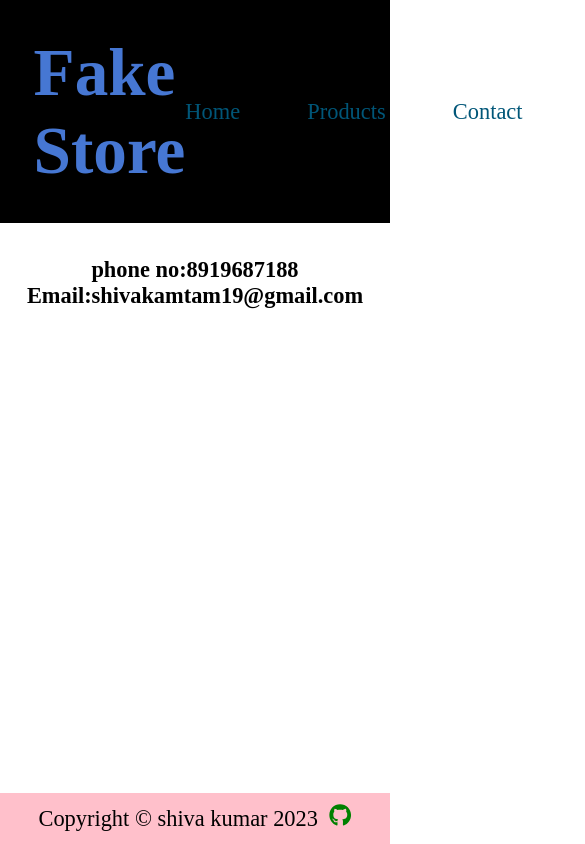
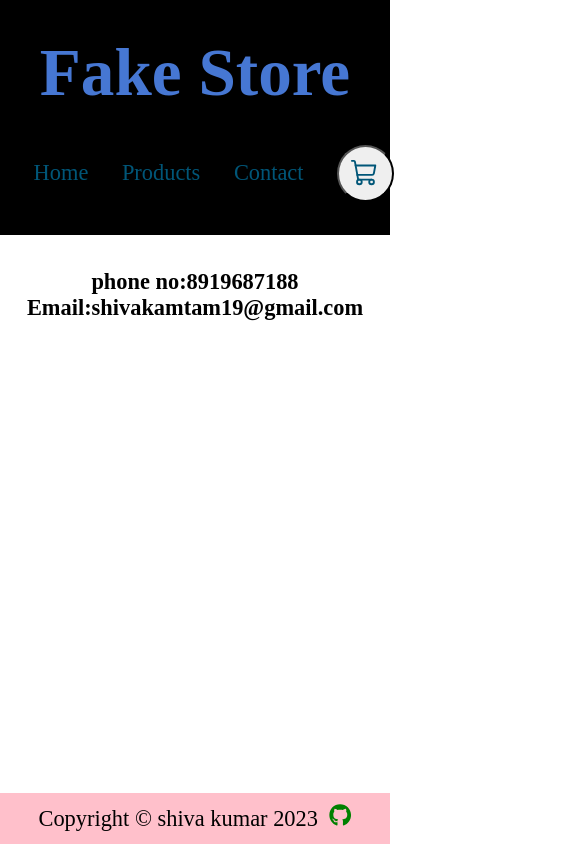
Before and after one commit to Shivuduu19/shopping-cart, a React (Vite) app: page /contact in a window 390 px wide. Shown: the top 844 px of the page, 585 px wide, since content can reach past the window. Built offline with nearby package versions, Linux system fonts and the light colour scheme.

Commit message:
add responsiveness

```diff
--- a/src/components/Header.jsx
+++ b/src/components/Header.jsx
@@ -33,12 +33,19 @@ const Header = () => {
 };
 const HeaderWrapper = styled.header`
   background-color: #000;
+  width: 100%;
 `;
 const Container = styled.div`
   display: flex;
   justify-content: space-between;
   align-items: center;
   padding: 3rem;
+  width: 100%;
+  margin: 0 auto;
+  @media (max-width: 768px) {
+    flex-direction: column;
+    gap: 3rem;
+  }
 `;
 const LogoName = styled.h1`
   color: #4677d3;
@@ -50,6 +57,10 @@ const Navbar = styled.nav`
   align-content: center;
   gap: 6rem;
   font-size: 2rem;
+  @media (max-width: 480px) {
+    width: 100%;
+    gap: 3rem;
+  }
 `;
 const NavbarLink = styled(Link)`
   display: flex;
--- a/src/pages/Home.jsx
+++ b/src/pages/Home.jsx
@@ -26,6 +26,9 @@ const HomeWrapper = styled.div`
   padding: 2rem;
   gap: 2rem;
   background-color: #00ff55;
+  @media (max-width: 460px) {
+    flex-direction: column;
+  }
 `;
 const fadein = keyframes`
   0%{
@@ -37,7 +40,12 @@ const fadein = keyframes`
     `;
 const Image = styled.img`
   width: 40rem;
+  border-radius: 50px;
   animation: 2s ease ${fadein};
+  @media (max-width: 460px) {
+    /* display: none; */
+    width: 100%;
+  }
 `;
 const HomeInfo = styled.div`
   display: flex;
@@ -45,17 +53,30 @@ const HomeInfo = styled.div`
   align-items: center;
   flex-direction: column;
   animation: 2s ${fadein} ease;
+  @media (max-width: 1024px) {
+    align-items: center;
+  }
 `;
 const IntroInfo = styled.div`
   color: #1c0adc;
   font-weight: bold;
   font-size: 2rem;
+  text-align: center;
   text-transform: uppercase;
+  @media (max-width: 460px) {
+    font-size: 1.5rem;
+  }
 `;
 const IntoBigger = styled.div`
   color: bisque;
   font-size: 4rem;
   font-weight: bold;
+  @media (max-width: 1024px) {
+    text-align: center;
+  }
+  @media (max-width: 460px) {
+    font-size: 3rem;
+  }
 `;
 const Button = styled.button`
   background-color: #000;
--- a/src/pages/products/ProductCard.jsx
+++ b/src/pages/products/ProductCard.jsx
@@ -41,6 +41,7 @@ const ImageContainer = styled.div`
 `;
 const Image = styled.img`
   height: 100%;
+  max-width: 100%;
 `;
 const AboutCard = styled.div`
   display: flex;
--- a/src/pages/products/Products.jsx
+++ b/src/pages/products/Products.jsx
@@ -43,8 +43,15 @@ const Products = () => {
 const ProductsWrapper = styled.div`
   display: grid;
   grid-template-columns: repeat(3, 1fr);
-  gap: 3rem;
+  gap: 4rem;
   font-size: 2rem;
   animation: ${fadein} 2s ease;
+  @media (max-width: 768px) {
+    grid-template-columns: repeat(2, minmax(24rem, 30rem));
+    justify-content: center;
+  }
+  @media (max-width: 460px) {
+    grid-template-columns: repeat(1, 36rem);
+  }
 `;
 export default Products;
--- a/src/themes/GlobalStyle.jsx
+++ b/src/themes/GlobalStyle.jsx
@@ -11,6 +11,15 @@ html{
     position: relative;
     min-height: 100%;
 }
+body{
+
+}
+@media (max-width: 1600px) {
+    font-size: 55%;
+}
+@media (max-width: 1400px) {
+    font-size: 45%;
+}
 a{
     text-decoration: none;
 }`;
```
